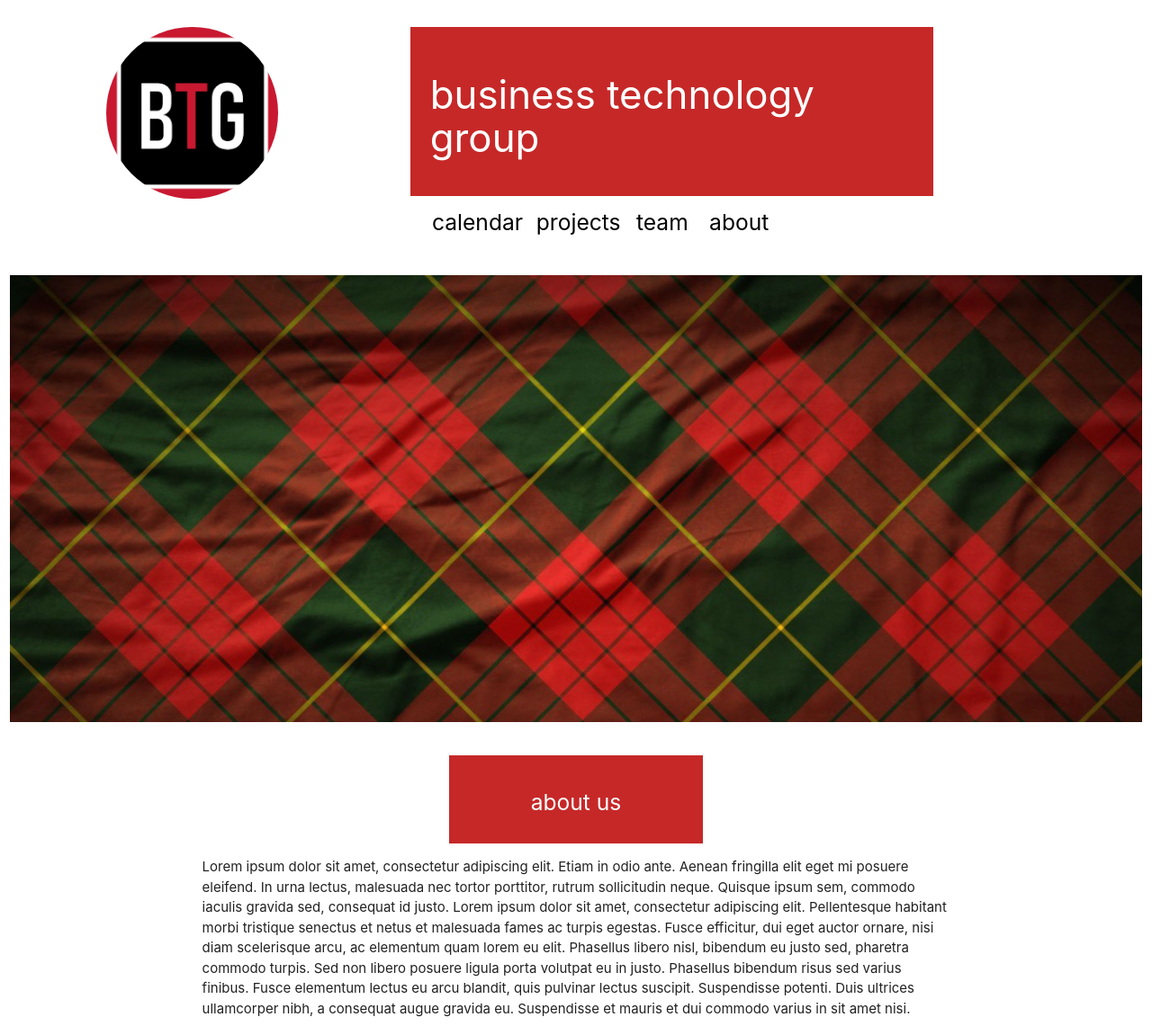
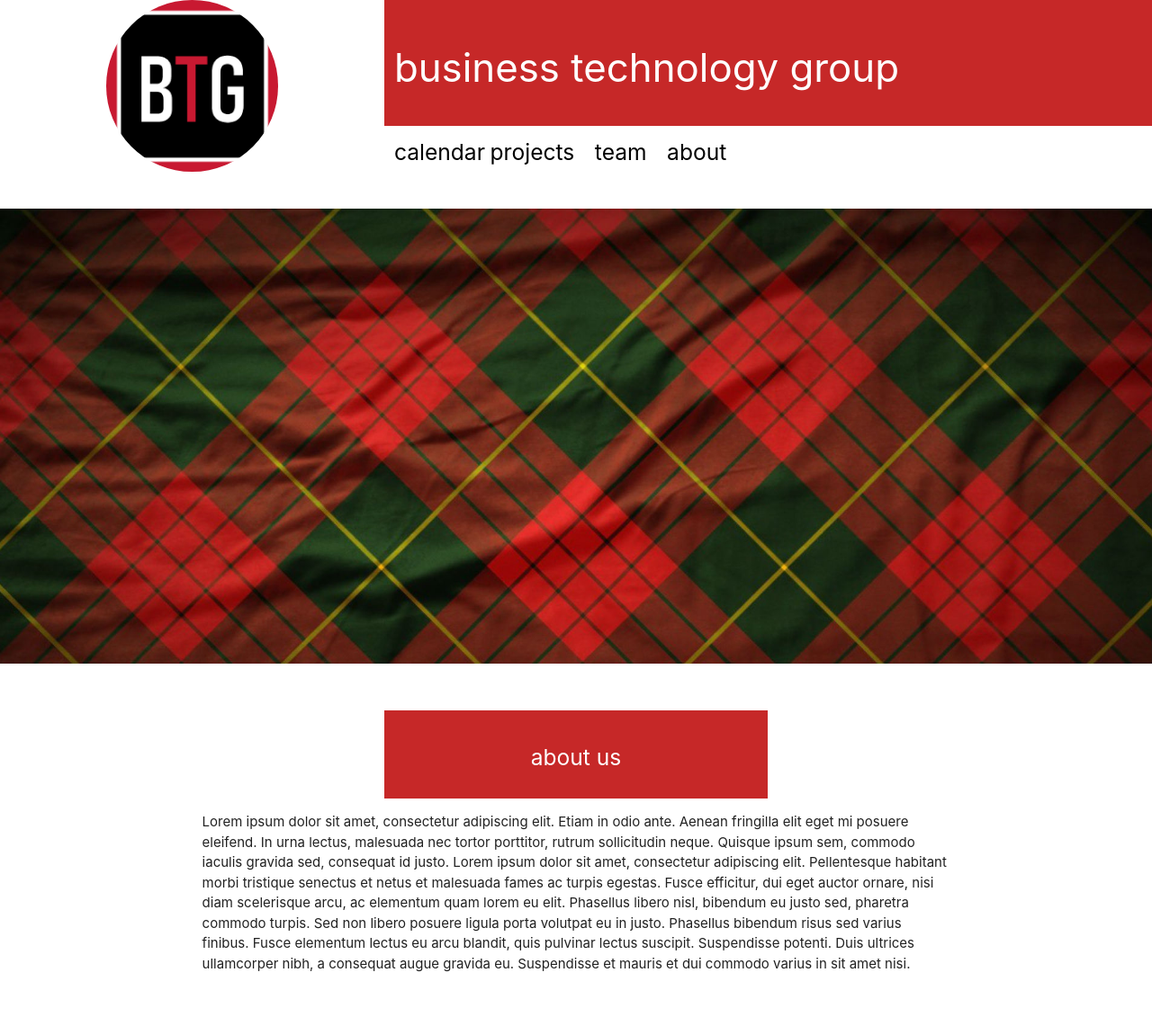
Before and after one commit to cmubtg/BTGW-TheWebsite, a plain HTML site: page index.html in a window 1280 px wide. Shown: the whole page at 90% size. After the commit the page ends 1118 px from the top, so only its background shows below. Drawn offline with nearby package versions, Linux system fonts and the light colour scheme.

Commit message:
Update index.html

```diff
--- a/index.html
+++ b/index.html
@@ -1,79 +1,74 @@
 <!DOCTYPE html>
 <html lang="en">
+
 <head>
-  <meta http-equiv="Content-Type" content="text/html; charset=UTF-8"/>
-  <meta name="viewport" content="width=device-width, initial-scale=1, maximum-scale=1.0"/>
+  <meta http-equiv="Content-Type" content="text/html; charset=UTF-8" />
+  <meta name="viewport" content="width=device-width, initial-scale=1, maximum-scale=1.0" />
   <title>Business Technology Group</title>
 
   <!-- CSS  -->
   <link href="https://fonts.googleapis.com/icon?family=Material+Icons" rel="stylesheet">
-  <link href="css/materialize.css" type="text/css" rel="stylesheet" media="screen,projection"/>
-  <link href="css/style.css" type="text/css" rel="stylesheet" media="screen,projection"/>
+  <link href="css/materialize.css" type="text/css" rel="stylesheet" media="screen,projection" />
+  <link href="css/style.css" type="text/css" rel="stylesheet" media="screen,projection" />
 </head>
 
 <body>
-   <div class="section">
-  </div>
-
   <!-- FIRST HEADING -->
-  <div class = "row">
+  <div class="row">
     <div class="col s2 offset-s1">
       <img src="images/btglogo.png" alt="BTG Logo" class="circle responsive-img">
     </div>
-    <div class="col s8">
-      <div class="container red darken-3">
+    <div class="col s8 offset-s1 red darken-3">
       <br>
-        <h3 class="header white-text" style="padding:0 0 0 0.5em">business technology group</h3>
+      <h3 class="header white-text">business technology group</h3>
       <br>
-      </div>
     </div>
 
     <!-- NAVIGATION-->
-  <div class = "row">
-    <div class= "col s1 offset-s1">
+      <div class="col s1 offset-s1">
         <!-- ADD LINKS TO PAGES -->
-      <div class="container" style="padding:0 2em 0 2em">
-        <h5 class = "header left black-text"> <a href="/calendar"style="color:black"> calendar</a> </h5>
+          <h5 class="header left black-text"> <a href="/calendar" style="color:black"> calendar</a> </h5>
       </div>
+      <div class="col">
+          <h5 class="header left black-text"> <a href="/projects" style="color:black"> projects </a></h5>
       </div>
-    <div class= "col s1" style="padding:0 2em 0 4em">
-      <div class="container">
-        <h5 class = "header left black-text"> <a href="/projects" style="color:black"> projects </a></h5>
+      <div class="col">
+          <h5 class="header left black-text"> <a href="/team" style="color:black"> team </a></h5>
       </div>
-    </div>
-    <div class= "col s1" style="padding:0 0 0 4em">
-      <div class="container">
-        <h5 class = "header left black-text"> <a href="/team" style="color:black"> team </a></h5>
-      </div>
-    </div>
-    <div class= "col s1" style="padding:0 0 0 2em">
-      <div class="container">
-        <h5 class = "header left black-text"> <a href="/about" style="color:black"> about </a></h5>
-      </div>
+      <div class="col">
+          <h5 class="header left black-text"> <a href="/about" style="color:black"> about </a></h5>
       </div>
   </div>
 
     <!-- IMAGE BANNER -->
-  <div class= "section">
-    <div class= "col s12">
-      <img class= "responsive-img" src="images/index.jpg" alt="Tartan Banner" style="padding: 0 0 2em">
+    <div class="section">
+      <div class="col s12">
+        <img class="responsive-img" src="images/index.jpg" alt="Tartan Banner" style="padding: 0 0 2em">
       </div>
     </div>
 
 
 
     <!-- ABOUT US -->
-  <div class="col s4 offset-s4">
-    <div class="container red darken-3">
+  <div class="row">
+    <div class="col s4 offset-s4 red darken-3">
         <br>
         <h5 class="header center white-text">about us</h5>
         <br>
     </div>
-  </div>
     <div class="col s8 offset-s2">
       <p>
-      Lorem ipsum dolor sit amet, consectetur adipiscing elit. Etiam in odio ante. Aenean fringilla elit eget mi posuere eleifend. In urna lectus, malesuada nec tortor porttitor, rutrum sollicitudin neque. Quisque ipsum sem, commodo iaculis gravida sed, consequat id justo. Lorem ipsum dolor sit amet, consectetur adipiscing elit. Pellentesque habitant morbi tristique senectus et netus et malesuada fames ac turpis egestas. Fusce efficitur, dui eget auctor ornare, nisi diam scelerisque arcu, ac elementum quam lorem eu elit. Phasellus libero nisl, bibendum eu justo sed, pharetra commodo turpis. Sed non libero posuere ligula porta volutpat eu in justo. Phasellus bibendum risus sed varius finibus. Fusce elementum lectus eu arcu blandit, quis pulvinar lectus suscipit. Suspendisse potenti. Duis ultrices ullamcorper nibh, a consequat augue gravida eu. Suspendisse et mauris et dui commodo varius in sit amet nisi.
+        Lorem ipsum dolor sit amet, consectetur adipiscing elit. Etiam in odio ante. Aenean fringilla elit eget mi
+        posuere eleifend. In urna lectus, malesuada nec tortor porttitor, rutrum sollicitudin neque. Quisque ipsum sem,
+        commodo iaculis gravida sed, consequat id justo. Lorem ipsum dolor sit amet, consectetur adipiscing elit.
+        Pellentesque habitant morbi tristique senectus et netus et malesuada fames ac turpis egestas. Fusce efficitur,
+        dui eget auctor ornare, nisi diam scelerisque arcu, ac elementum quam lorem eu elit. Phasellus libero nisl,
+        bibendum eu justo sed, pharetra commodo turpis. Sed non libero posuere ligula porta volutpat eu in justo.
+        Phasellus bibendum risus sed varius finibus. Fusce elementum lectus eu arcu blandit, quis pulvinar lectus
+        suscipit. Suspendisse potenti. Duis ultrices ullamcorper nibh, a consequat augue gravida eu. Suspendisse et
+        mauris et dui commodo varius in sit amet nisi.
       </p>
+    </div>
   </div>
 
 
@@ -83,4 +78,3 @@
     <script src="js/init.js"></script>
 
 </body>
-</html>
```
Lines whose indentation alone changed are shown as unchanged.
